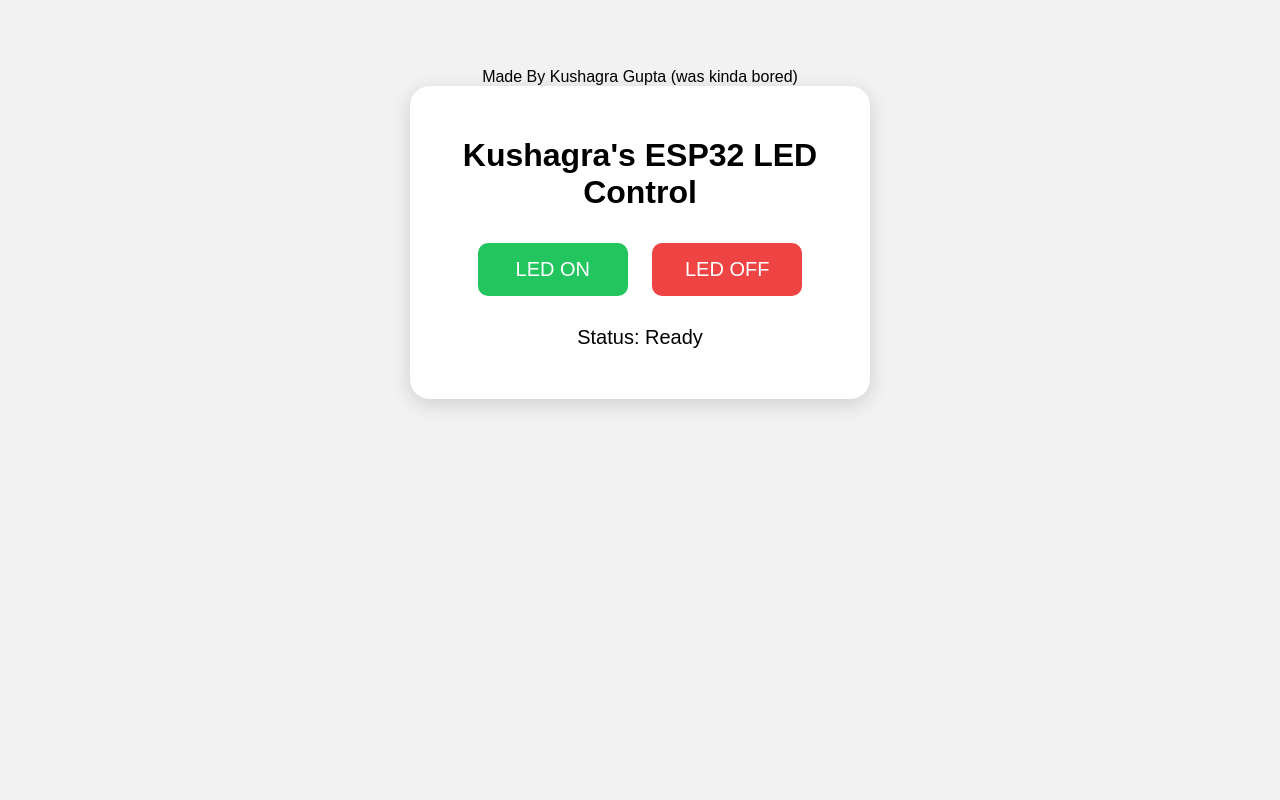
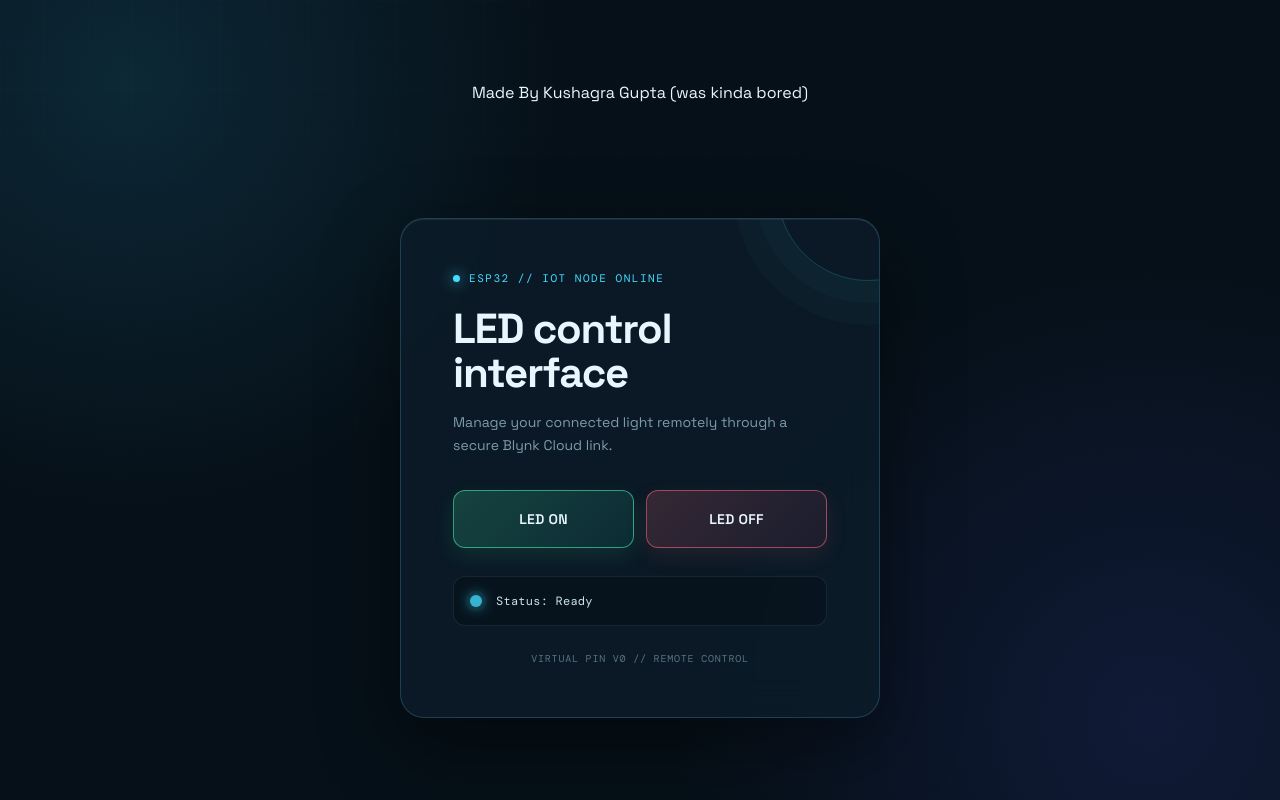
Before and after one commit to kushagragupta-x/ESP32-Web-Control, a plain HTML site: page index.html in a window 1280 px wide. Drawn offline with nearby package versions, Linux system fonts and the light colour scheme.

Commit message:
Update index.html

```diff
--- a/index.html
+++ b/index.html
@@ -4,48 +4,216 @@
 <head>
   <meta charset="UTF-8">
   <meta name="viewport" content="width=device-width, initial-scale=1.0">
-  <title>Kushagra's ESP32 Control</title>
+  <title>ESP32 LED Control</title>
 
   <style>
+    @import url('https://fonts.googleapis.com/css2?family=DM+Mono:wght@400;500&family=Space+Grotesk:wght@400;500;600;700&display=swap');
+
+    :root {
+      color-scheme: dark;
+      --bg: #061018;
+      --panel: rgba(12, 29, 42, 0.78);
+      --panel-border: rgba(118, 211, 255, 0.2);
+      --text: #e8f7ff;
+      --muted: #7d9baa;
+      --cyan: #42ddff;
+      --blue: #5278ff;
+      --green: #47f0b0;
+      --red: #ff6b83;
+    }
+
+    * {
+      box-sizing: border-box;
+    }
+
     body {
-      font-family: Arial, sans-serif;
-      text-align: center;
-      background: #f2f2f2;
-      padding-top: 60px;
+      min-height: 100vh;
+      margin: 0;
+      display: grid;
+      place-items: center;
+      overflow-x: hidden;
+      padding: 24px;
+      color: var(--text);
+      font-family: 'Space Grotesk', sans-serif;
+      background:
+        radial-gradient(circle at 10% 10%, rgba(41, 150, 189, 0.18), transparent 32%),
+        radial-gradient(circle at 90% 90%, rgba(67, 76, 211, 0.16), transparent 35%),
+        var(--bg);
+    }
+
+    body::before {
+      position: fixed;
+      inset: 0;
+      z-index: -1;
+      pointer-events: none;
+      content: '';
+      opacity: 0.28;
+      background-image: linear-gradient(rgba(100, 196, 232, 0.07) 1px, transparent 1px),
+        linear-gradient(90deg, rgba(100, 196, 232, 0.07) 1px, transparent 1px);
+      background-size: 44px 44px;
+      mask-image: linear-gradient(to bottom, black, transparent 75%);
     }
 
     .box {
-      background: white;
-      max-width: 400px;
-      margin: auto;
-      padding: 30px;
-      border-radius: 20px;
-      box-shadow: 0 5px 20px rgba(0,0,0,0.15);
+      width: min(100%, 480px);
+      position: relative;
+      padding: clamp(28px, 6vw, 52px);
+      overflow: hidden;
+      text-align: left;
+      background: var(--panel);
+      border: 1px solid var(--panel-border);
+      border-radius: 24px;
+      box-shadow: 0 28px 80px rgba(0, 0, 0, 0.42), inset 0 1px rgba(255, 255, 255, 0.08);
+      backdrop-filter: blur(22px);
+      animation: rise-in 0.7s ease-out both;
+    }
+
+    .box::after {
+      position: absolute;
+      width: 180px;
+      height: 180px;
+      top: -120px;
+      right: -80px;
+      content: '';
+      border: 1px solid rgba(66, 221, 255, 0.22);
+      border-radius: 50%;
+      box-shadow: 0 0 0 22px rgba(66, 221, 255, 0.03), 0 0 0 44px rgba(66, 221, 255, 0.02);
+    }
+
+    .eyebrow {
+      display: flex;
+      align-items: center;
+      gap: 9px;
+      margin-bottom: 22px;
+      color: var(--cyan);
+      font-family: 'DM Mono', monospace;
+      font-size: 11px;
+      letter-spacing: 0.14em;
+      text-transform: uppercase;
+    }
+
+    .eyebrow::before {
+      width: 7px;
+      height: 7px;
+      content: '';
+      background: var(--cyan);
+      border-radius: 50%;
+      box-shadow: 0 0 14px var(--cyan);
+    }
+
+    h1 {
+      max-width: 330px;
+      margin: 0;
+      font-size: clamp(30px, 7vw, 42px);
+      line-height: 1.05;
+      letter-spacing: -0.03em;
+    }
+
+    .subtitle {
+      margin: 16px 0 34px;
+      color: var(--muted);
+      font-size: 14px;
+      line-height: 1.6;
+    }
+
+    .controls {
+      display: grid;
+      grid-template-columns: 1fr 1fr;
+      gap: 12px;
     }
 
     button {
-      width: 150px;
-      padding: 15px;
-      margin: 10px;
-      font-size: 20px;
-      border: none;
-      border-radius: 10px;
+      min-height: 58px;
+      padding: 14px 16px;
+      color: var(--text);
+      font: 600 14px 'Space Grotesk', sans-serif;
+      letter-spacing: 0.02em;
+      border: 1px solid transparent;
+      border-radius: 12px;
       cursor: pointer;
+      transition: transform 0.2s ease, box-shadow 0.2s ease, border-color 0.2s ease;
+    }
+
+    button:hover {
+      transform: translateY(-3px);
+    }
+
+    button:active {
+      transform: translateY(1px) scale(0.98);
     }
 
     .on {
-      background: #22c55e;
-      color: white;
+      background: linear-gradient(135deg, rgba(71, 240, 176, 0.2), rgba(29, 172, 163, 0.12));
+      border-color: rgba(71, 240, 176, 0.58);
+      box-shadow: 0 8px 22px rgba(71, 240, 176, 0.11);
+    }
+
+    .on:hover {
+      box-shadow: 0 12px 28px rgba(71, 240, 176, 0.25);
     }
 
     .off {
-      background: #ef4444;
-      color: white;
+      background: linear-gradient(135deg, rgba(255, 107, 131, 0.18), rgba(175, 65, 113, 0.1));
+      border-color: rgba(255, 107, 131, 0.55);
+      box-shadow: 0 8px 22px rgba(255, 107, 131, 0.1);
+    }
+
+    .off:hover {
+      box-shadow: 0 12px 28px rgba(255, 107, 131, 0.24);
+    }
+
+    .status-panel {
+      display: flex;
+      align-items: center;
+      gap: 14px;
+      margin-top: 28px;
+      padding: 16px;
+      background: rgba(3, 13, 21, 0.42);
+      border: 1px solid rgba(125, 155, 170, 0.15);
+      border-radius: 12px;
+    }
+
+    .status-light {
+      width: 12px;
+      height: 12px;
+      flex: 0 0 auto;
+      background: var(--cyan);
+      border: 3px solid rgba(66, 221, 255, 0.2);
+      border-radius: 50%;
+      box-shadow: 0 0 0 4px rgba(66, 221, 255, 0.06), 0 0 18px var(--cyan);
+      animation: pulse 2.2s ease-in-out infinite;
     }
 
     #status {
-      font-size: 20px;
-      margin-top: 20px;
+      margin: 0;
+      color: #cce4ee;
+      font-family: 'DM Mono', monospace;
+      font-size: 12px;
+      letter-spacing: 0.02em;
+    }
+
+    .footer-note {
+      margin: 26px 0 0;
+      color: #587381;
+      font-family: 'DM Mono', monospace;
+      font-size: 10px;
+      letter-spacing: 0.08em;
+      text-align: center;
+      text-transform: uppercase;
+    }
+
+    @keyframes rise-in {
+      from { opacity: 0; transform: translateY(16px); }
+      to { opacity: 1; transform: translateY(0); }
+    }
+
+    @keyframes pulse {
+      50% { opacity: 0.65; box-shadow: 0 0 0 5px rgba(66, 221, 255, 0.04), 0 0 10px var(--cyan); }
+    }
+
+    @media (max-width: 380px) {
+      body { padding: 14px; }
+      .controls { grid-template-columns: 1fr; }
     }
   </style>
 </head>
@@ -54,17 +222,21 @@
 
 <div class="box">
 
-  <h1>Kushagra's ESP32 LED Control</h1>
+  <div class="eyebrow">ESP32 // IoT node online</div>
+  <h1>LED control<br>interface</h1>
+  <p class="subtitle">Manage your connected light remotely through a secure Blynk Cloud link.</p>
 
-  <button class="on" onclick="setLED(1)">
-    LED ON
-  </button>
+  <div class="controls">
+    <button class="on" onclick="setLED(1)">LED ON</button>
+    <button class="off" onclick="setLED(0)">LED OFF</button>
+  </div>
 
-  <button class="off" onclick="setLED(0)">
-    LED OFF
-  </button>
+  <div class="status-panel">
+    <span class="status-light" aria-hidden="true"></span>
+    <p id="status">Status: Ready</p>
+  </div>
 
-  <p id="status">Status: Ready</p>
+  <p class="footer-note">Virtual pin V0 // remote control</p>
 
 </div>
 
```
